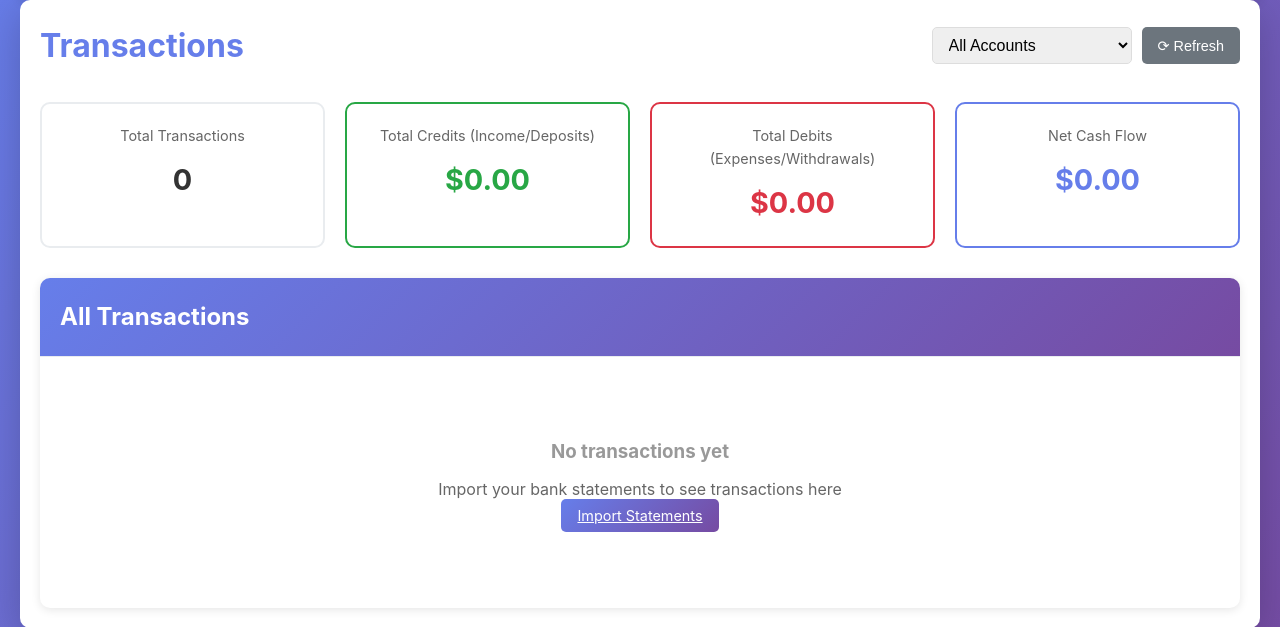
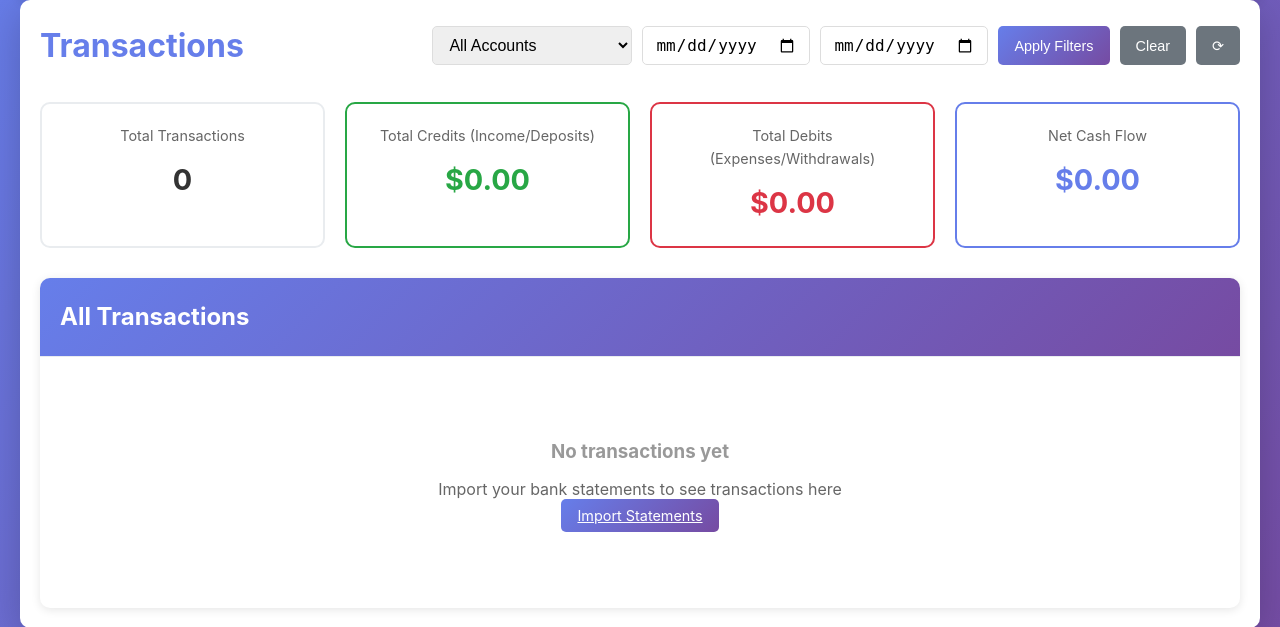
Before and after one commit to saeid-h/financial-assistant, a Flask app: page /transactions/ in a window 1280 px wide. Shown: the part 88-715 px from the top of the page. Run offline with Flask 3, Linux system fonts and the light colour scheme; data that the repository does not hold is empty; parts of the project's set-up code (start-up, migrations or seed data) failed here and were passed over.

Commit message:
Fix duplicate detection bug + Add date range filtering
CRITICAL BUG FIX: Duplicate detection error
- Error: 'status' key not found
- Root cause: DuplicateDetector returns 'is_duplicate' not 'status'
- Fixed: Check duplicate_check['is_duplicate'] instead
- Now shows confidence level in console logs
- Message: 'Skipping duplicate (confidence: 95%): ...'

NEW FEATURE: Date Range Filtering
- Added date range inputs to Transactions page
- Filter by: Account + Date From + Date To
- 'Apply Filters' button to apply all filters
- 'Clear' button to reset filters
- Statistics update based on filters
- Transaction list updates based on filters

BACKEND CHANGES:
- Added Transaction.get_filtered() method
- Accepts: account_id, date_from, date_to, limit
- Dynamic SQL query building with WHERE clauses
- Updated /transactions/api/all endpoint
- Updated /transactions/api/stats endpoint

FRONTEND CHANGES:
- Date range inputs (type='date')
- Apply Filters button
- Clear button
- JavaScript: buildQueryParams() helper
- Updated loadStats() to use filters
- Updated loadTransactions() to use filters

FILES MODIFIED:
- src/routes/import_routes.py (fixed duplicate check)
- src/models/transaction.py (added get_filtered method)
- src/routes/transactions.py (updated API endpoints)
- src/templates/transactions.html (added date inputs + filters)

USER ACTIONS REQUIRED:
1. Refresh page (server auto-reloaded)
2. Try importing Costco CSV again
3. Should see: 'Imported X new. Skipped Y duplicates.'
4. Use date range filters on Transactions page

```diff
--- a/src/models/transaction.py
+++ b/src/models/transaction.py
@@ -217,3 +217,58 @@ class Transaction:
         conn.close()
 
         return count
+
+    @staticmethod
+    def get_filtered(account_id: Optional[int] = None,
+                    date_from: Optional[str] = None,
+                    date_to: Optional[str] = None,
+                    limit: Optional[int] = None) -> List[Dict]:
+        """
+        Get transactions with optional filtering by account and date range.
+
+        Args:
+            account_id: Optional account ID to filter by
+            date_from: Optional start date (YYYY-MM-DD)
+            date_to: Optional end date (YYYY-MM-DD)
+            limit: Optional limit on number of transactions
+
+        Returns:
+            List of transaction dictionaries
+        """
+        conn = sqlite3.connect(Transaction._get_db_path())
+        conn.row_factory = sqlite3.Row
+        cursor = conn.cursor()
+
+        # Build query with filters
+        query = """
+            SELECT t.*, c.name as category_name, a.name as account_name
+            FROM transactions t
+            LEFT JOIN categories c ON t.category_id = c.id
+            LEFT JOIN accounts a ON t.account_id = a.id
+            WHERE 1=1
+        """
+        params = []
+
+        if account_id:
+            query += " AND t.account_id = ?"
+            params.append(account_id)
+
+        if date_from:
+            query += " AND t.date >= ?"
+            params.append(date_from)
+
+        if date_to:
+            query += " AND t.date <= ?"
+            params.append(date_to)
+
+        query += " ORDER BY t.date DESC, t.id DESC"
+
+        if limit:
+            query += f" LIMIT {limit}"
+
+        cursor.execute(query, params)
+
+        rows = cursor.fetchall()
+        conn.close()
+
+        return [dict(row) for row in rows]
--- a/src/routes/import_routes.py
+++ b/src/routes/import_routes.py
@@ -198,12 +198,13 @@ def confirm_import():
         for txn in valid_transactions:
             duplicate_check = detector.check_duplicate(txn)
 
-            # Only import if not an exact duplicate
-            if duplicate_check['status'] == 'unique':
+            # Only import if not a duplicate (is_duplicate = False means unique)
+            if not duplicate_check['is_duplicate']:
                 non_duplicate_transactions.append(txn)
             else:
                 duplicate_count += 1
-                print(f"Skipping duplicate: {txn['date']} - {txn['description']} - ${txn['amount']}")
+                confidence = duplicate_check['confidence']
+                print(f"Skipping duplicate (confidence: {confidence:.0%}): {txn['date']} - {txn['description']} - ${txn['amount']}")
 
         # Save non-duplicate transactions to database
         count = Transaction.bulk_create(non_duplicate_transactions) if non_duplicate_transactions else 0
--- a/src/routes/transactions.py
+++ b/src/routes/transactions.py
@@ -24,16 +24,20 @@ def transactions_page():
 
 @transactions_bp.route('/api/all')
 def get_all_transactions():
-    """Get all transactions with optional filtering."""
+    """Get all transactions with optional filtering by account and date range."""
     try:
         account_id = request.args.get('account_id', type=int)
+        date_from = request.args.get('date_from', type=str)
+        date_to = request.args.get('date_to', type=str)
         limit = request.args.get('limit', type=int)
-        offset = request.args.get('offset', 0, type=int)
 
-        if account_id:
-            transactions = Transaction.get_by_account(account_id, limit=limit)
-        else:
-            transactions = Transaction.get_all(limit=limit)
+        # Get filtered transactions
+        transactions = Transaction.get_filtered(
+            account_id=account_id,
+            date_from=date_from,
+            date_to=date_to,
+            limit=limit
+        )
 
         return jsonify({
             'success': True,
@@ -83,15 +87,18 @@ def delete_transaction(transaction_id):
 
 @transactions_bp.route('/api/stats')
 def get_transaction_stats():
-    """Get transaction statistics."""
+    """Get transaction statistics with optional filtering."""
     try:
         account_id = request.args.get('account_id', type=int)
+        date_from = request.args.get('date_from', type=str)
+        date_to = request.args.get('date_to', type=str)
 
-        # Get all transactions for stats
-        if account_id:
-            transactions = Transaction.get_by_account(account_id)
-        else:
-            transactions = Transaction.get_all()
+        # Get filtered transactions for stats
+        transactions = Transaction.get_filtered(
+            account_id=account_id,
+            date_from=date_from,
+            date_to=date_to
+        )
 
         # Calculate stats
         total_transactions = len(transactions)
--- a/src/templates/transactions.html
+++ b/src/templates/transactions.html
@@ -10,10 +10,13 @@
             <select id="account-filter" class="form-select">
                 <option value="">All Accounts</option>
             </select>
-            <button id="refresh-btn" class="btn btn-secondary">⟳ Refresh</button>
+            <input type="date" id="date-from" class="form-input" placeholder="From Date">
+            <input type="date" id="date-to" class="form-input" placeholder="To Date">
+            <button id="apply-filters-btn" class="btn btn-primary">Apply Filters</button>
+            <button id="clear-filters-btn" class="btn btn-secondary">Clear</button>
+            <button id="refresh-btn" class="btn btn-secondary">⟳</button>
         </div>
     </div>
-
     <!-- Statistics Cards -->
     <div class="stats-grid">
         <div class="stat-card">
@@ -91,12 +94,19 @@
         gap: 10px;
     }
 
-    .form-select {
+    .form-select, .form-input {
         padding: 8px 12px;
         border: 1px solid #ddd;
         border-radius: 5px;
         font-size: 1rem;
+    }
+
+    .form-select {
         min-width: 200px;
+    }
+
+    .form-input {
+        min-width: 150px;
     }
 
     .stats-grid {
@@ -265,6 +275,8 @@
 
 <script>
     let currentAccountFilter = '';
+    let currentDateFrom = '';
+    let currentDateTo = '';
 
     // Format number with thousands separator
     function formatCurrency(amount) {
@@ -303,12 +315,20 @@
         }
     }
 
+    // Build query params
+    function buildQueryParams() {
+        const params = new URLSearchParams();
+        if (currentAccountFilter) params.append('account_id', currentAccountFilter);
+        if (currentDateFrom) params.append('date_from', currentDateFrom);
+        if (currentDateTo) params.append('date_to', currentDateTo);
+        return params.toString();
+    }
+
     // Load statistics
     async function loadStats() {
         try {
-            const url = currentAccountFilter
-                ? `/transactions/api/stats?account_id=${currentAccountFilter}`
-                : '/transactions/api/stats';
+            const params = buildQueryParams();
+            const url = `/transactions/api/stats${params ? '?' + params : ''}`;
 
             const response = await fetch(url);
             const data = await response.json();
@@ -337,9 +357,8 @@
         container.style.display = 'none';
 
         try {
-            const url = currentAccountFilter
-                ? `/transactions/api/all?account_id=${currentAccountFilter}`
-                : '/transactions/api/all';
+            const params = buildQueryParams();
+            const url = `/transactions/api/all${params ? '?' + params : ''}`;
 
             const response = await fetch(url);
             const data = await response.json();
@@ -416,9 +435,23 @@
         }
     }
 
-    // Account filter change
-    document.getElementById('account-filter').addEventListener('change', (e) => {
-        currentAccountFilter = e.target.value;
+    // Apply filters button
+    document.getElementById('apply-filters-btn').addEventListener('click', () => {
+        currentAccountFilter = document.getElementById('account-filter').value;
+        currentDateFrom = document.getElementById('date-from').value;
+        currentDateTo = document.getElementById('date-to').value;
+        loadStats();
+        loadTransactions();
+    });
+
+    // Clear filters button
+    document.getElementById('clear-filters-btn').addEventListener('click', () => {
+        document.getElementById('account-filter').value = '';
+        document.getElementById('date-from').value = '';
+        document.getElementById('date-to').value = '';
+        currentAccountFilter = '';
+        currentDateFrom = '';
+        currentDateTo = '';
         loadStats();
         loadTransactions();
     });
```
